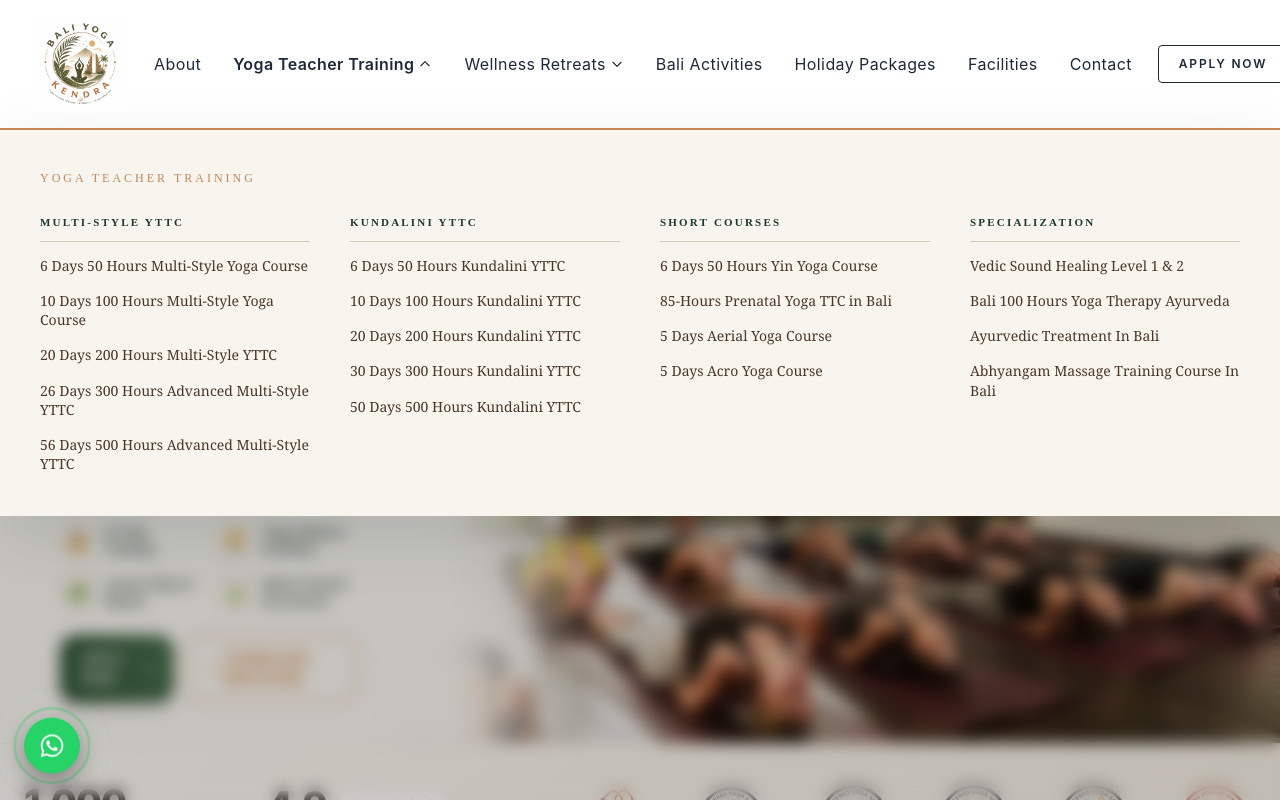
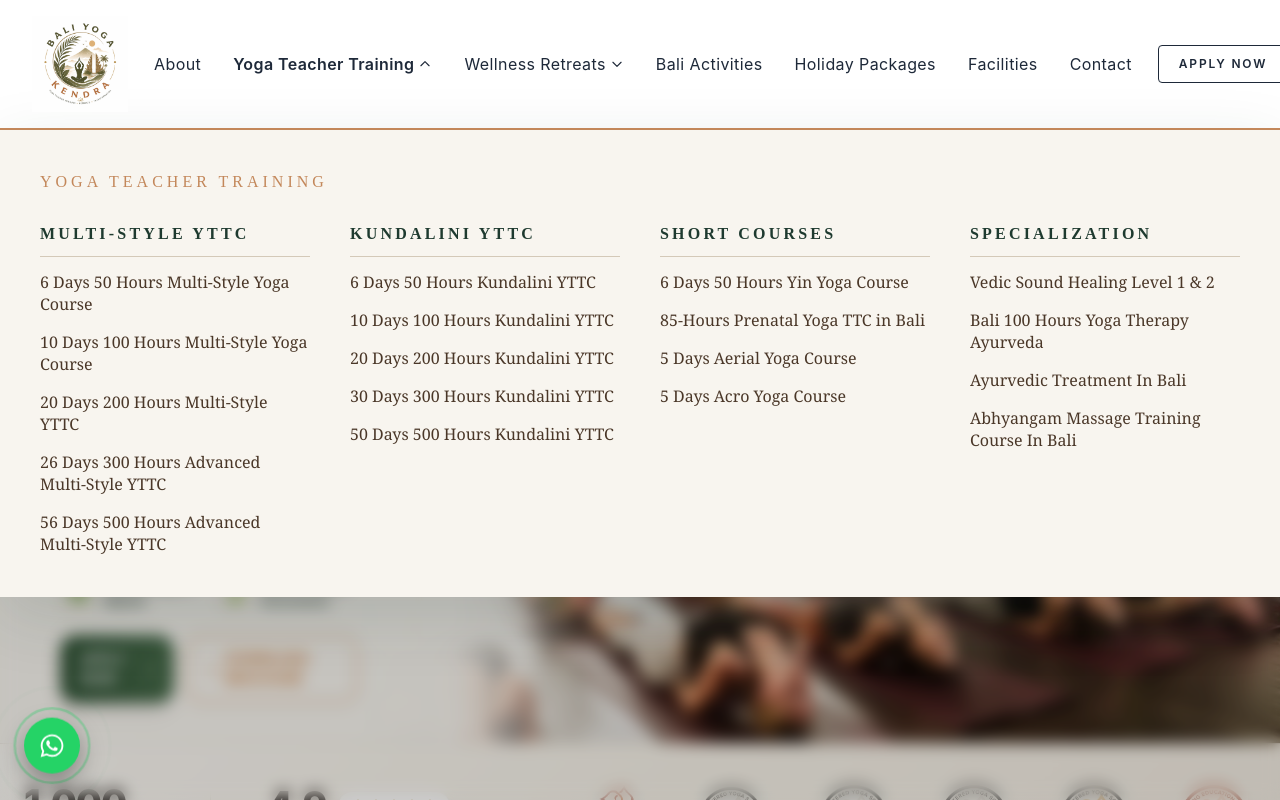
Before and after one commit to Sugaam-dev/baliyoga, a React (Vite) app: page / in a window 1280 px wide. Both pictures are taken after a click on the button "Yoga Teacher Training". Shown: the top 800 px of the page. Built offline with nearby package versions, Linux system fonts and the light colour scheme.

Commit message:
header updated

```diff
--- a/src/Components/Header.jsx
+++ b/src/Components/Header.jsx
@@ -936,14 +936,14 @@
           >
             <div className="max-w-[1440px] mx-auto px-10 py-10">
               {/* Dropdown title */}
-              <p className="text-xs tracking-[0.25em] uppercase mb-7 font-medium" style={{ color: '#c3875a', fontFamily: "'Caudex', serif" }}>
+              <p className="text-18 tracking-[0.25em] uppercase mb-7 font-medium" style={{ color: '#c3875a', fontFamily: "'Caudex', serif" }}>
                 {MENU_CONTENT[activeDropdown].title}
               </p>
               <div className="flex flex-wrap justify-between gap-6 xl:gap-10">
                 {MENU_CONTENT[activeDropdown].columns.map((col, idx) => (
                   <div key={idx} className="flex flex-col space-y-3 flex-1 min-w-[180px] max-w-[320px]">
                     <h4
-                      className="text-[11px] font-bold uppercase tracking-[0.2em] pb-2.5"
+                      className="text-[16px] font-bold uppercase tracking-[0.2em] pb-2.5"
                       style={{ color: '#1e3a2f', borderBottom: '1px solid #d4c9b8', fontFamily: "'Caudex', serif" }}
                     >
                       {col.category}
@@ -954,7 +954,7 @@
                           <Link
                             to={item.link}
                             onClick={() => setActiveDropdown(null)}
-                            className="group block text-[14px] leading-snug py-0.5 transition-all duration-200"
+                            className="group block text-[16px] leading-snug py-0.5 transition-all duration-200"
                             style={{ color: '#4a3728', fontFamily: "'Cormorant Garamond', Georgia, serif" }}
                             onMouseEnter={e => e.currentTarget.style.color = '#c3875a'}
                             onMouseLeave={e => e.currentTarget.style.color = '#4a3728'}
```
